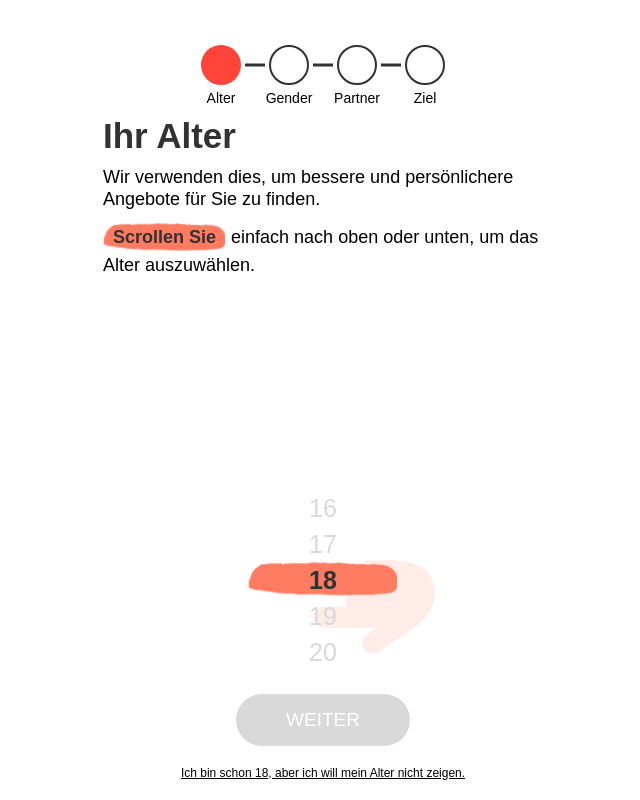
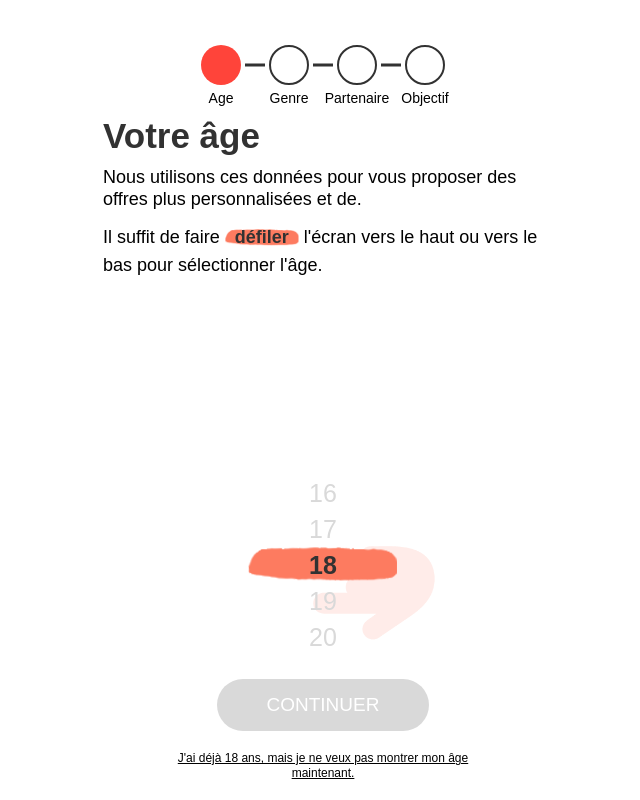
Before and after one commit to nikonenkoincodeit/quiz-app, a Vue app: page / in a window 1280 px wide. Shown: the whole page, without its empty margins (317-957 px from the left). Built offline with nearby package versions, Linux system fonts and the light colour scheme.

Commit message:
Added French translation

```diff
--- a/src/App.vue
+++ b/src/App.vue
@@ -24,7 +24,7 @@ import YourGoal from "./components/YourGoal.vue";
 
 onMounted(() => {
   const { $i18n } = getCurrentInstance().proxy;
-  $i18n.locale = "de";
+  $i18n.locale = "fr";
 });
 
 const items = reactive([
--- a/src/i18n/locales/fr.json
+++ b/src/i18n/locales/fr.json
@@ -1,73 +1,73 @@
 {
     "progress_bar": {
-      "age":"",
-      "gender": "",
-      "partner":"",
-      "goal":""
+      "age":"Age",
+      "gender": "Genre",
+      "partner":"Partenaire",
+      "goal":"Objectif"
     },
     "buttons": {
-      "continue": "",
-      "got_it": "",
-      "go_back": ""
+      "continue": "Continuer",
+      "got_it": "Je l'ai",
+      "go_back": "Retour"
     },
     "list":{
-      "male":"",
-      "female":"",
-      "non_binary": "",
-      "no_matter": "",
-      "one_night_stand":"",
-      "romantic":"",
-      "new_friends":"",
-      "starting_a_family":"y",
-      "adult_live_cams":"",
-      "adult_online_games":""
+      "male":"Homme",
+      "female":"Femme",
+      "non_binary": "Non-binaire",
+      "no_matter": "Peu importe",
+      "one_night_stand":"Nuit blanche",
+      "romantic":"Romantique",
+      "new_friends":"Nouveaux amis",
+      "starting_a_family":"Famille",
+      "adult_live_cams":"Live Cams",
+      "adult_online_games":"Jeux en ligne"
     },
     "your_age": {
-      "title": "",
-      "desctiption1":"",
-      "desctiption2":"{btn} ",
-      "link": "",
-      "btn":""
+      "title": "Votre âge",
+      "desctiption1":"Nous utilisons ces données pour vous proposer des offres plus personnalisées et de.",
+      "desctiption2":"Il suffit de faire {btn} l'écran vers le haut ou vers le bas pour sélectionner l'âge.",
+      "link": "J'ai déjà 18 ans, mais je ne veux pas montrer mon âge maintenant.",
+      "btn":"défiler"
     },
     "your_gender":{
-      "title": "",
-      "desctiption1":"{btn} ",
-      "btn":""
+      "title": "Votre genre",
+      "desctiption1":"{btn} l'option qui décrit le mieux votre sexe",
+      "btn":"Choisissez"
     },
     "partner": {
-      "title": "",
-      "desctiption1":"{btn} ",
-      "btn":""
+      "title": "Partenaire",
+      "desctiption1":"{btn} le sexe du partenaire que vous préférez.",
+      "btn":"Choisissez"
     },
     "your_goal": {
-      "title": "",
-      "desctiption1":"{btn} ",
-      "btn":""
+      "title": "Votre objectif",
+      "desctiption1":"{btn} ici pour en savoir plus sur chaque option.",
+      "btn":"Cliquez"
     },
     "popup": {
       "element1": {
-        "title":"",
-        "text": ""
+        "title":"Nuit blanche",
+        "text": "Choisissez cette option si vous êtes à la recherche de rencontres rapides, d'une relation sans engagement, en d'autres termes, d'un coup d'un soir."
       },
       "element2": {
-        "title":"",
-        "text": ""
+        "title":"Romantique",
+        "text": "Choisissez cette option si vous êtes à la recherche d'une relation sérieuse, de romance, de rendez-vous réguliers et de l'amour véritable."
       },
       "element3": {
-        "title":"",
-        "text": ""
+        "title":"Nouveaux amis",
+        "text": "Choisissez cette option si vous souhaitez vous faire de nouveaux amis ou simplement discuter avec quelqu'un."
       },
       "element4": {
-        "title":"",
-        "text": ""
+        "title":"Famille",
+        "text": "Choisissez cette option si vous souhaitez vous marier et fonder une famille."
       },
       "element5": {
-        "title":"",
-        "text": ""
+        "title":"Live Cams",
+        "text": "Choisissez cette option si vous souhaitez regarder les spectacles pour adultes des mannequins en ligne en temps réel."
       },
       "element6": {
-        "title":"",
-        "text": ""
+        "title":"Jeux en ligne",
+        "text": "Choisissez cette option si vous voulez jouer à des jeux en ligne par navigateur pour adultes."
       }
     }
   }
```
